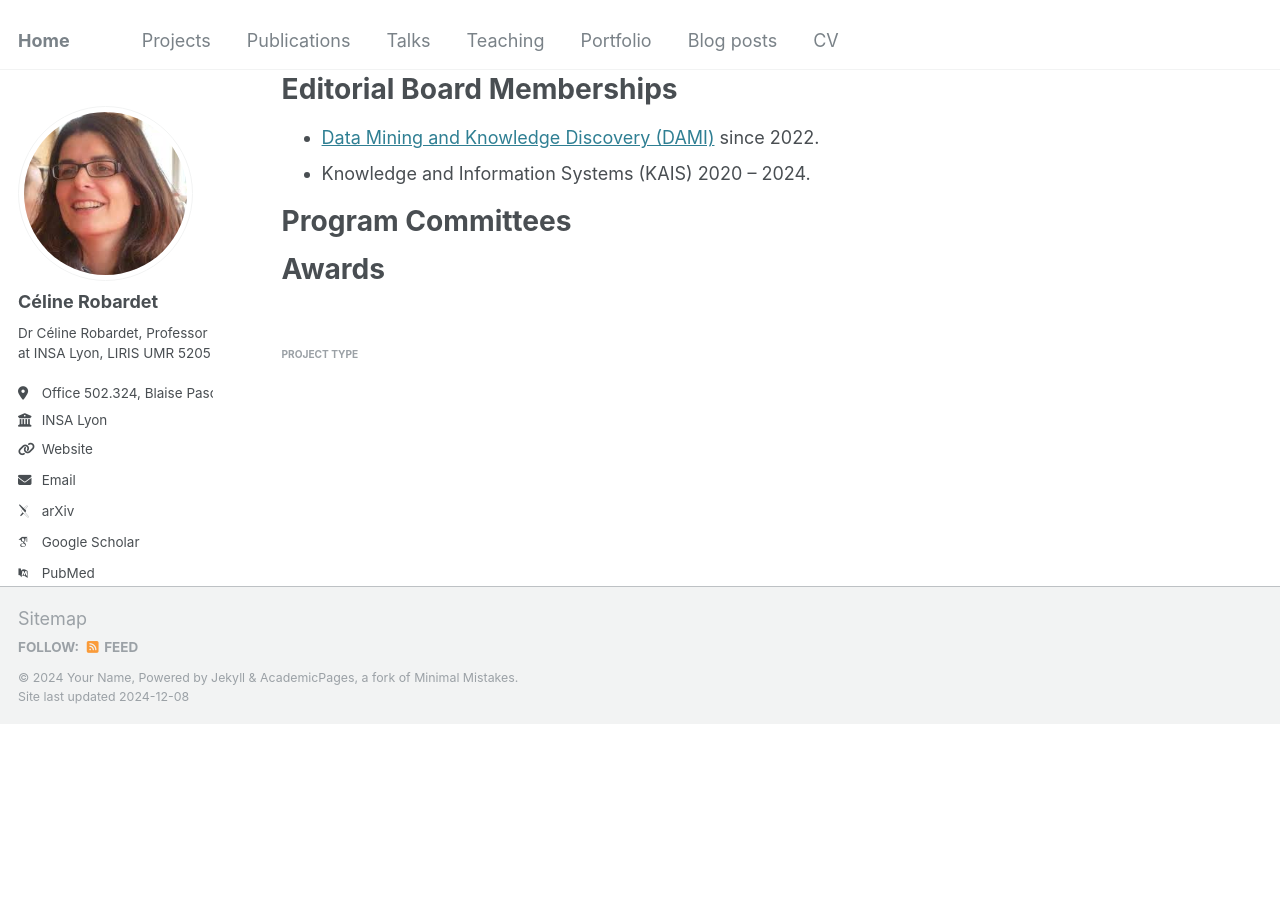
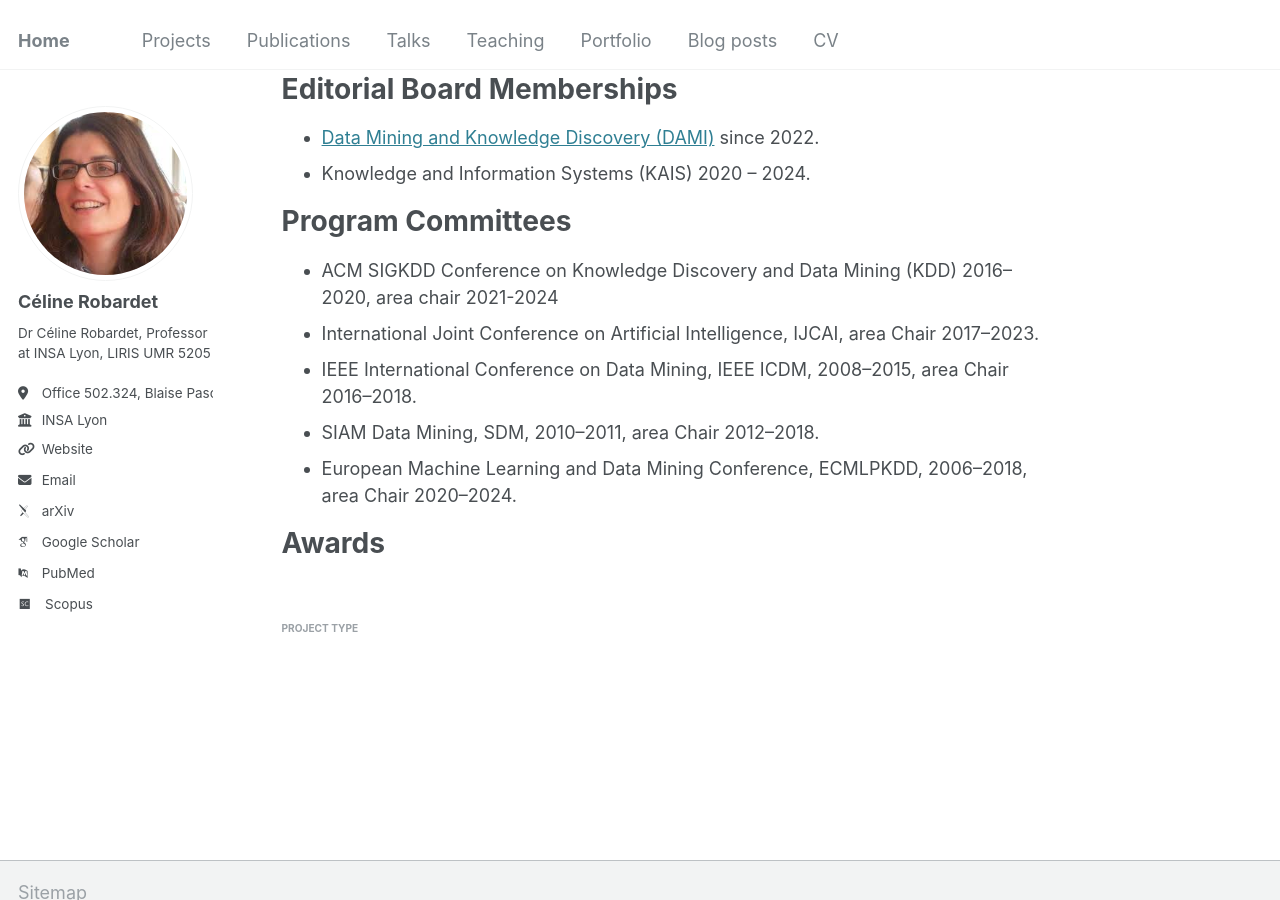
Before and after one commit to crobardet/crobardet.github.io, a Jekyll site: the page built from _pages/about.md, in a window 1280 px wide and 900 px high, scrolled down 1216 px. Built offline with Jekyll 4.4.1, drawn with Linux system fonts in a browser that asks for light colours; some web fonts are replaced; before the commit the page ends 1940 px from its top, so only the background shows below that.

Commit message:
Update about.md

```diff
--- a/_pages/about.md
+++ b/_pages/about.md
@@ -45,6 +45,12 @@ Editorial Board Memberships
 
 Program Committees
 =====
+* ACM SIGKDD Conference on Knowledge Discovery and Data Mining (KDD) 2016–2020, area chair 2021-2024
+* International Joint Conference on Artificial Intelligence, IJCAI, area Chair 2017–2023.
+* IEEE International Conference on Data Mining, IEEE ICDM, 2008–2015, area Chair 2016–2018.
+* SIAM Data Mining, SDM, 2010–2011, area Chair 2012–2018.
+* European Machine Learning and Data Mining Conference, ECMLPKDD, 2006–2018, area Chair 2020–2024.
+
 
 Awards
 =====
```
